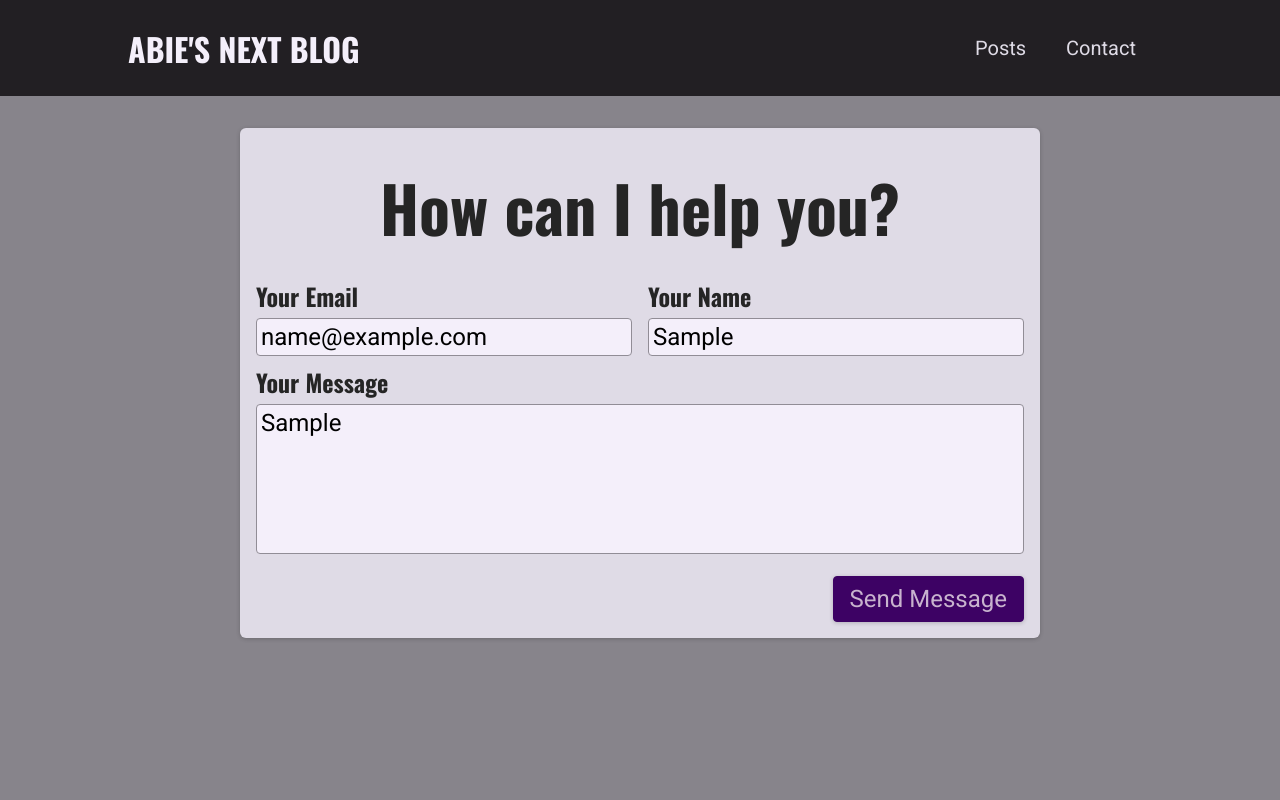
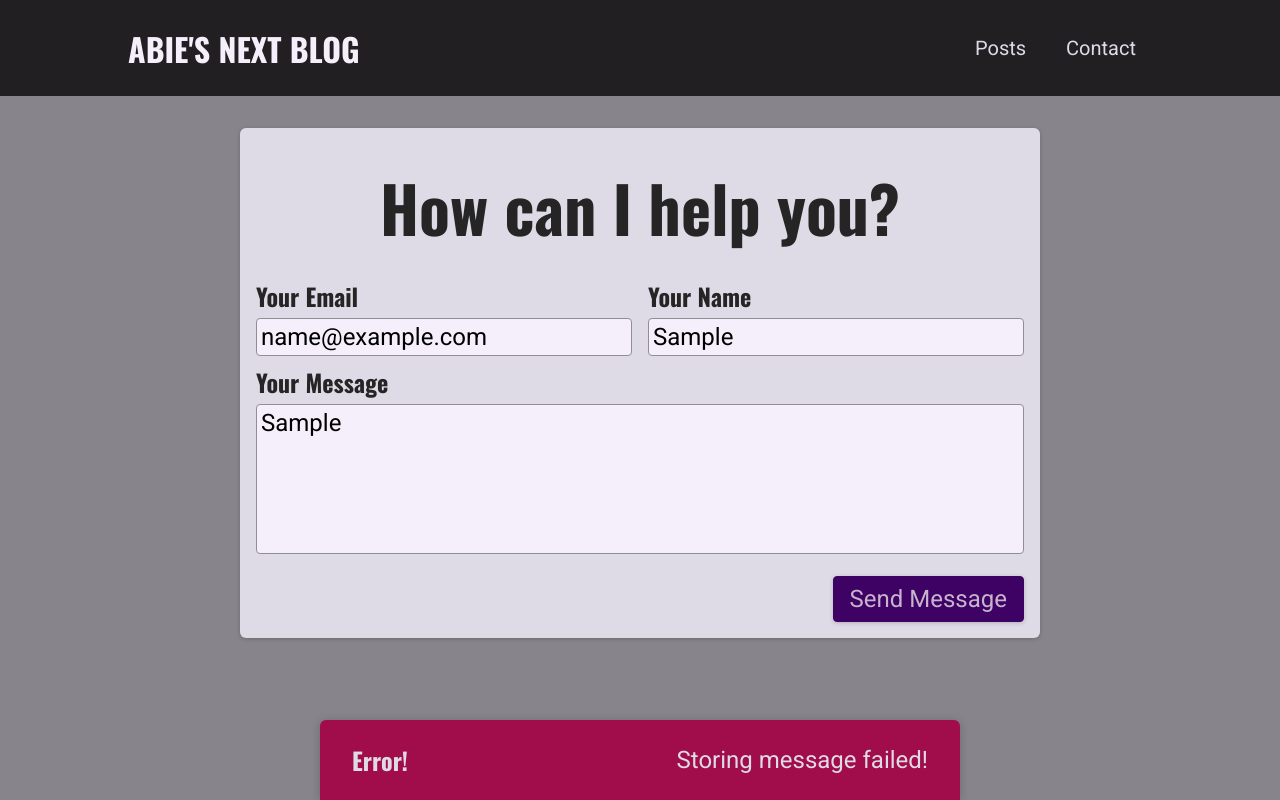
Before and after one commit to abrahamfsantoso/blog-nextjs-mongo, a Next.js app: page /contact in a window 1280 px wide. Both pictures are taken after typing "name@example.com", "Sample", "Sample" into the empty fields and a click on the button "Send Message". Built offline with nearby package versions, Linux system fonts and the light colour scheme; no server answers; the database is empty.

Commit message:
added notification

```diff
--- a/components/contact/contact-form.js
+++ b/components/contact/contact-form.js
@@ -1,28 +1,89 @@
-import { useState } from 'react';
+import { useState, useEffect } from 'react';
 
 import classes from './contact-form.module.css';
+import Notification from '../ui/notification';
+
+async function sendContactData(contactDetails) {
+  const response = await fetch('/api/contact', {
+    method: 'POST',
+    body: JSON.stringify(contactDetails),
+    headers: {
+      'Content-Type': 'application/json',
+    },
+  });
+
+  const data = await response.json();
+
+  if (!response.ok) {
+    throw new Error(data.message || 'Something went wrong!');
+  }
+}
 
 function ContactForm() {
   const [enteredEmail, setEnteredEmail] = useState('');
   const [enteredName, setEnteredName] = useState('');
   const [enteredMessage, setEnteredMessage] = useState('');
+  const [requestStatus, setRequestStatus] = useState(); // 'pending', 'success', 'error'
+  const [requestError, setRequestError] = useState();
 
-  function sendMessageHandler(event) {
+  useEffect(() => {
+    if (requestStatus === 'success' || requestStatus === 'error') {
+      const timer = setTimeout(() => {
+        setRequestStatus(null);
+        setRequestError(null);
+      }, 3000);
+
+      return () => clearTimeout(timer);
+    }
+  }, [requestStatus]);
+
+  async function sendMessageHandler(event) {
     event.preventDefault();
 
     // optional: add client-side validation
 
-    fetch('/api/contact', {
-      method: 'POST',
-      body: JSON.stringify({
+    setRequestStatus('pending');
+
+    try {
+      await sendContactData({
         email: enteredEmail,
         name: enteredName,
         message: enteredMessage,
-      }),
-      headers: {
-        'Content-Type': 'application/json',
-      },
-    });
+      });
+      setRequestStatus('success');
+      setEnteredMessage('');
+      setEnteredEmail('');
+      setEnteredName('');
+    } catch (error) {
+      setRequestError(error.message);
+      setRequestStatus('error');
+    }
+  }
+
+  let notification;
+
+  if (requestStatus === 'pending') {
+    notification = {
+      status: 'pending',
+      title: 'Sending message...',
+      message: 'Your message is on its way!',
+    };
+  }
+
+  if (requestStatus === 'success') {
+    notification = {
+      status: 'success',
+      title: 'Success!',
+      message: 'Message sent successfully!',
+    };
+  }
+
+  if (requestStatus === 'error') {
+    notification = {
+      status: 'error',
+      title: 'Error!',
+      message: requestError,
+    };
   }
 
   return (
@@ -66,6 +127,13 @@
           <button>Send Message</button>
         </div>
       </form>
+      {notification && (
+        <Notification
+          status={notification.status}
+          title={notification.title}
+          message={notification.message}
+        />
+      )}
     </section>
   );
 }
--- /dev/null
+++ b/components/ui/notification.js
@@ -0,0 +1,28 @@
+import ReactDOM from 'react-dom';
+
+import classes from './notification.module.css';
+
+function Notification(props) {
+  const { title, message, status } = props;
+
+  let statusClasses = '';
+
+  if (status === 'success') {
+    statusClasses = classes.success;
+  }
+
+  if (status === 'error') {
+    statusClasses = classes.error;
+  }
+
+  const cssClasses = `${classes.notification} ${statusClasses}`;
+
+  return (
+    <div className={cssClasses}>
+      <h2>{title}</h2>
+      <p>{message}</p>
+    </div>
+  );
+}
+
+export default Notification;
--- /dev/null
+++ b/components/ui/notification.module.css
@@ -0,0 +1,43 @@
+.notification {
+  display: flex;
+  justify-content: space-between;
+  align-items: center;
+  color: var(--color-grey-100);
+  background-color: var(--color-grey-800);
+  padding: 0 var(--size-8);
+  box-shadow: 0 1px 8px rgba(0, 0, 0, 0.2);
+  position: fixed;
+  height: 5rem;
+  bottom: 0;
+  width: 100%;
+  left: 0;
+  border-top-right-radius: 0;
+  border-top-left-radius: 0;
+}
+
+.notification h2 {
+  font-size: var(--size-6);
+  margin: 0;
+}
+
+.notification p {
+  margin: 0;
+}
+
+.success {
+  background-color: var(--color-success-500);
+  color: var(--color-grey-800);
+}
+
+.error {
+  background-color: var(--color-error-500);
+}
+
+@media (min-width: 768px) {
+  .notification {
+    width: 40rem;
+    left: calc(50% - 20rem);
+    border-top-right-radius: 6px;
+    border-top-left-radius: 6px;
+  }
+}
```
Also changed, not shown: 2 other files (tests, documents, lock files or other folders).
